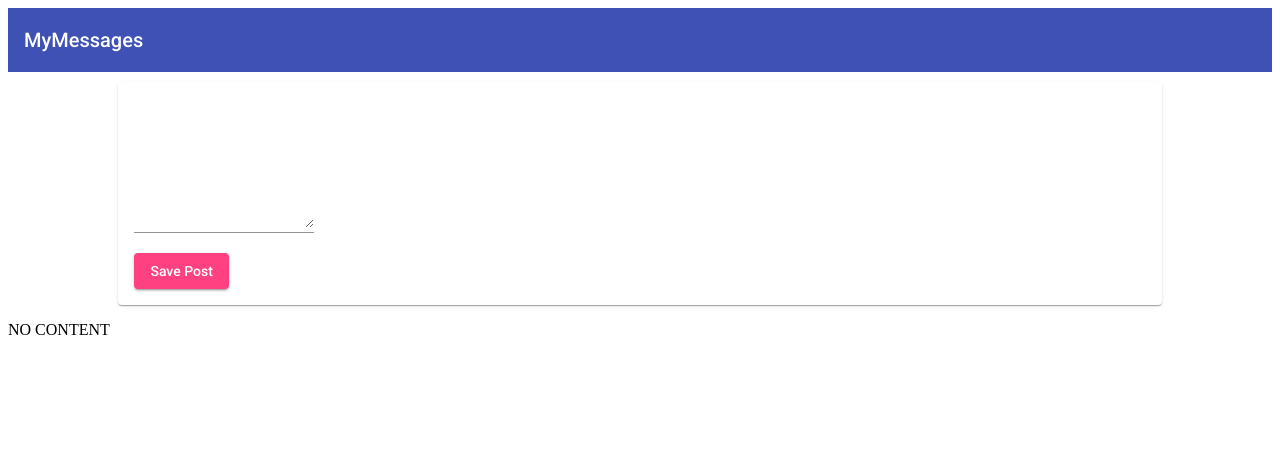
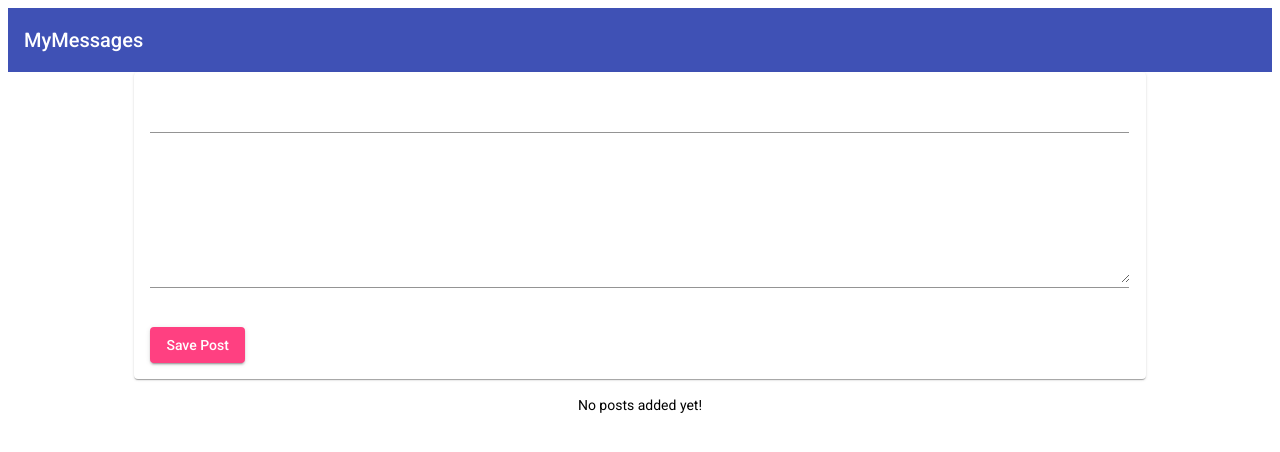
Before and after one commit to maheshwar-tripathi/mean-course, an Angular app: page / in a window 1280 px wide. Shown: the top 452 px of the page. Built offline with nearby package versions, Linux system fonts and the light colour scheme.

Commit message:
Display added post

```diff
--- a/src/app/app.component.css
+++ b/src/app/app.component.css
@@ -1,3 +1,5 @@
 main {
   margin-top: 10px;
+  width:80%;
+  margin:auto;
 }
--- a/src/app/app.component.html
+++ b/src/app/app.component.html
@@ -1,4 +1,5 @@
 <app-header></app-header>
 <main>
-  <app-post-create></app-post-create>
+  <app-post-create (postCreated)="onPostAdded($event)"></app-post-create>
+  <app-post-list [posts]="storedPosts"></app-post-list>
 </main>
--- a/src/app/app.component.ts
+++ b/src/app/app.component.ts
@@ -6,5 +6,10 @@
   styleUrls: ['./app.component.css']
 })
 export class AppComponent {
-  title = 'mean-course';
+  storedPosts: any = [];
+
+  onPostAdded(post: any) {
+    console.log(post);
+    this.storedPosts.push(post);
+  }
 }
--- a/src/app/posts/post-create/post-create.component.css
+++ b/src/app/posts/post-create/post-create.component.css
@@ -1,8 +1,8 @@
-mat-card {
-  width: 80%;
-  margin: auto;
-}
 
 textarea {
   width: 100%;
 }
+
+.mat-form-field {
+  display: inline !important;
+}
--- a/src/app/posts/post-create/post-create.component.html
+++ b/src/app/posts/post-create/post-create.component.html
@@ -1,6 +1,9 @@
 <mat-card>
   <mat-form-field>
-    <textarea matInput rows="6" [(ngModel)]="interedValue"></textarea>
+    <input matInput type="text" [(ngModel)]="enteredTitle">
+  </mat-form-field>
+  <mat-form-field>
+    <textarea matInput rows="6" [(ngModel)]="interedContent"></textarea>
   </mat-form-field>
   <br>
   <button
@@ -8,4 +11,3 @@
     color="accent"
     (click)="onAddPost()">Save Post</button>
 </mat-card>
-<p>{{ newPost }}</p>
--- a/src/app/posts/post-create/post-create.component.ts
+++ b/src/app/posts/post-create/post-create.component.ts
@@ -1,4 +1,4 @@
-import { Component } from "@angular/core";
+import { Component, EventEmitter, Output } from "@angular/core";
 
 @Component({
   selector: 'app-post-create',
@@ -6,10 +6,16 @@
   styleUrls: ['./post-create.component.css']
 })
 export class PostCreateComponent {
-  newPost = 'NO CONTENT';
-  interedValue = '';
+  enteredTitle = '';
+  interedContent = '';
+  @Output() postCreated = new EventEmitter();
 
   onAddPost() {
-    this.newPost = this.interedValue;
+    console.log(this.enteredTitle);
+    const post = {
+      title: this.enteredTitle,
+      content: this.interedContent
+    };
+    this.postCreated.emit(post);
   }
 }
--- /dev/null
+++ b/src/app/posts/post-list/post-list.component.css
@@ -0,0 +1,8 @@
+:host{
+  display: block;
+  margin-top: 1rem;
+}
+
+.info-text {
+  text-align: center;;
+}
--- /dev/null
+++ b/src/app/posts/post-list/post-list.component.html
@@ -0,0 +1,9 @@
+<mat-accordion multi="true" *ngIf="posts.length > 0">
+  <mat-expansion-panel *ngFor="let post of posts">
+    <mat-expansion-panel-header>
+      {{ post.title }}
+    </mat-expansion-panel-header>
+    <p>{{ post.content }}</p>
+  </mat-expansion-panel>
+</mat-accordion>
+<p class="info-text mat-body-1" *ngIf="!posts.length">No posts added yet!</p>
--- /dev/null
+++ b/src/app/posts/post-list/post-list.component.ts
@@ -0,0 +1,25 @@
+import { Component, OnInit, Input } from '@angular/core';
+
+
+@Component({
+  selector: 'app-post-list',
+  templateUrl: './post-list.component.html',
+  styleUrls: ['./post-list.component.css']
+})
+export class PostListComponent implements OnInit {
+  // posts = [
+  //   {title: 'First Post', content: 'this is the first\'s post content'},
+  //   {title: 'Second Post', content: 'this is the second\'s post content'},
+  //   {title: 'Third Post', content: 'this is the third\'s post content'},
+  //   {title: 'Fourth Post', content: 'this is the fourth\'s post content'},
+  //   {title: 'Fifth Post', content: 'this is the fifth\'s post content'},
+  // ];
+
+  @Input() posts: any = [];
+
+  constructor() { }
+
+  ngOnInit(): void {
+  }
+
+}
```
Also changed, not shown: src/app/app.module.ts (+6 -2 lines), 1 other file (tests, documents, lock files or other folders).
